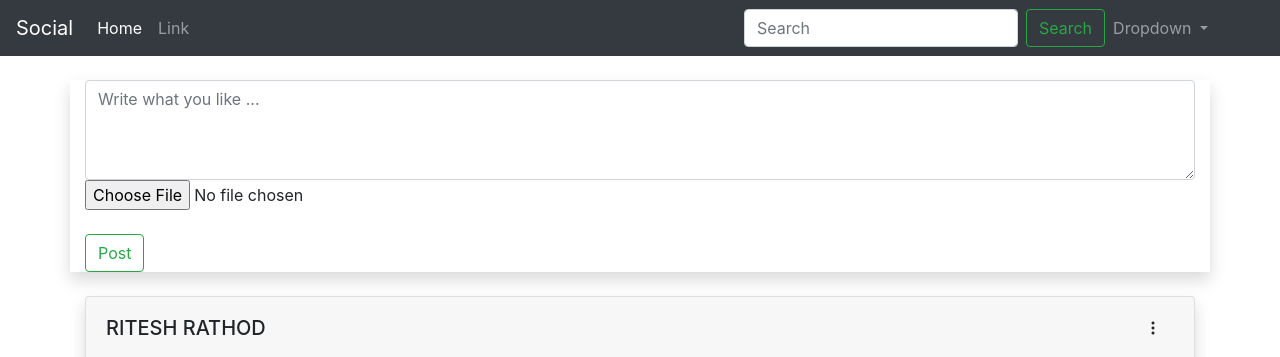
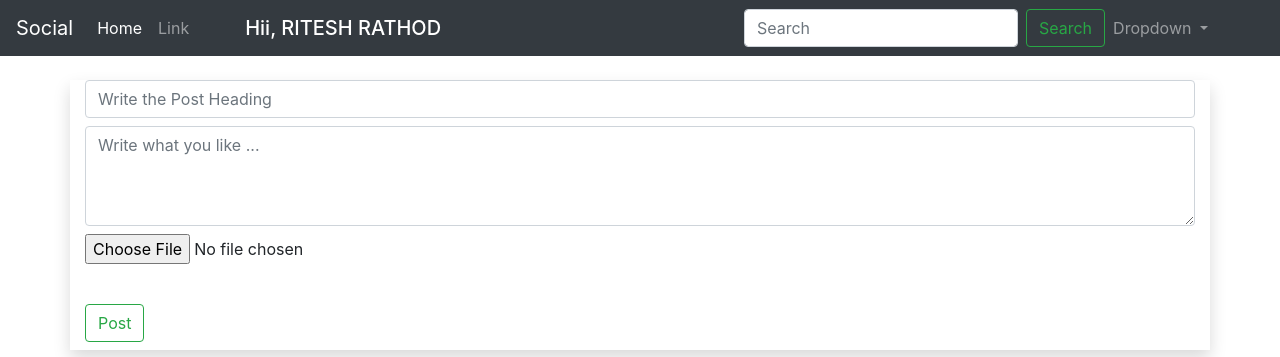
Before and after one commit to mohitshende/SocialMedia, a PHP site: page /Home.php in a window 1280 px wide. Shown: the top 357 px of the page. Run offline with PHP 8.4, Linux system fonts and the light colour scheme; a user stored in the database is signed in; data that the repository does not hold is empty; some libraries are stand-ins or nearby versions.

Commit message:
Added heading Tag and displayed the user name in navbar

```diff
--- a/Frontend/Home.php
+++ b/Frontend/Home.php
@@ -38,6 +38,11 @@ if(!isset($_SESSION['email'])){
                 <li class="nav-item">
                     <a class="nav-link" href="#">Link</a>
                 </li>
+                <li class="nav-item">
+                <h5 class="mx-5 my-2"style="color:white;"><?php echo "Hii, ".$_SESSION['name'];?></h5>
+                </li>
+
+
 
             </ul>
             <form class="form-inline my-2 my-lg-0 ">
@@ -64,12 +69,13 @@ if(!isset($_SESSION['email'])){
 
     <form class="my-4 container shadow" method="post" enctype="multipart/form-data">
         <div class="form-floating my-4">
+        <input class="form-control my-2" type="text" name="heading" placeholder="Write the Post Heading">
             <textarea class="form-control" name="message" placeholder="Write what you like ..." id="floatingTextarea2"
                 style="height: 100px"></textarea>
 
-            <input type="file" name="uploadfile" value="" />
+            <input class="my-2" type="file" name="uploadfile" value="" />
         </div>
-        <button class="btn btn-outline-success" name="post" type="submit">Post</button>
+        <button class="btn btn-outline-success my-2" name="post" type="submit">Post</button>
     </form>
     <div class="container">
         <?php
```
